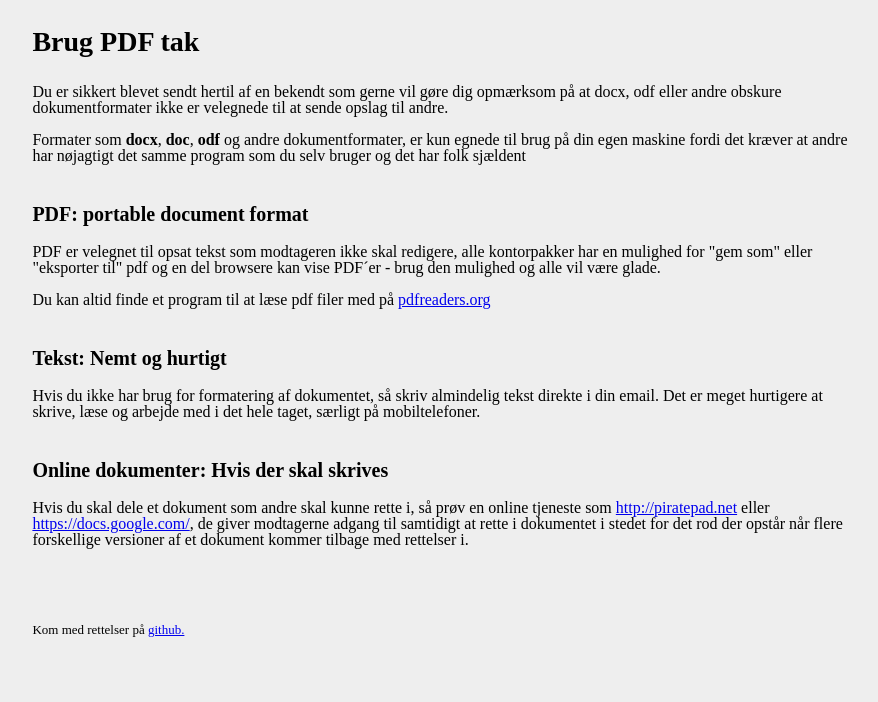
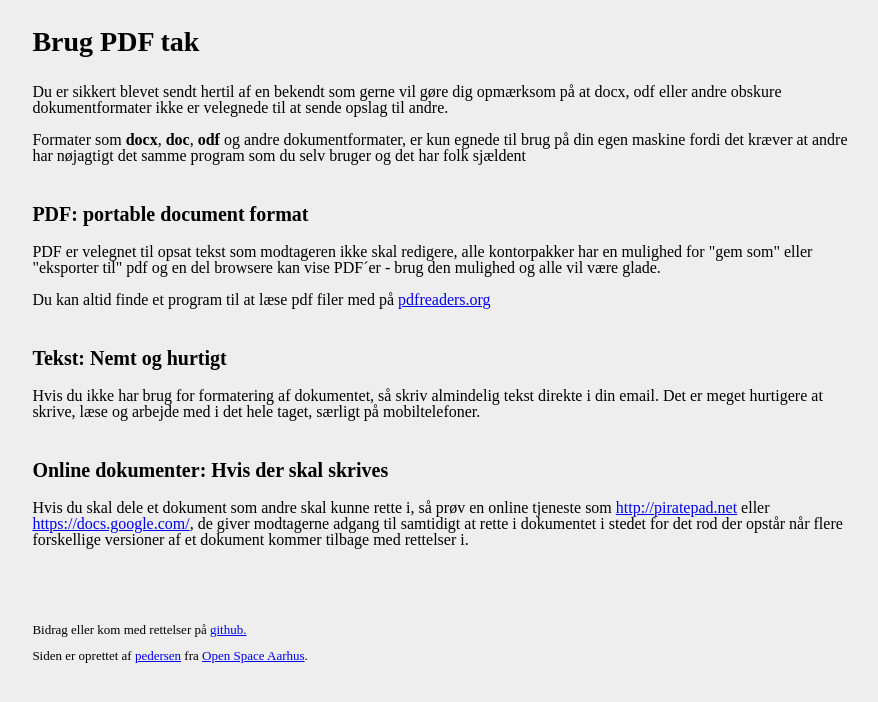
Before and after one commit to jtpedersen/brugpdf.dk, a plain HTML site: page index.html in a window 1280 px wide. Shown: the whole page, without its empty margins (198-1076 px from the left). Drawn offline with Linux system fonts and the light colour scheme.

Commit message:
Tilføjet afsender

```diff
--- a/index.html
+++ b/index.html
@@ -65,12 +65,16 @@ dokument kommer tilbage med rettelser i.</p>
 
     </div>
 
-
-
     <div id="footer">
       <p>
-  Kom med rettelser på <a href="https://github.com/jtpedersen/brugpdf.dk"> github. </a>
+	Bidrag eller kom med rettelser
+	på <a href="https://github.com/jtpedersen/brugpdf.dk/issues">
+	  github. </a>
       </p>
+
+      <p>
+	Siden er oprettet af <a href="http://cs.au.dk/~jtp" >pedersen</a>
+	fra <a href="http://osaa.dk">Open Space Aarhus</a>.
     </div>
 
   </body>
```
Lines whose indentation alone changed are shown as unchanged.
